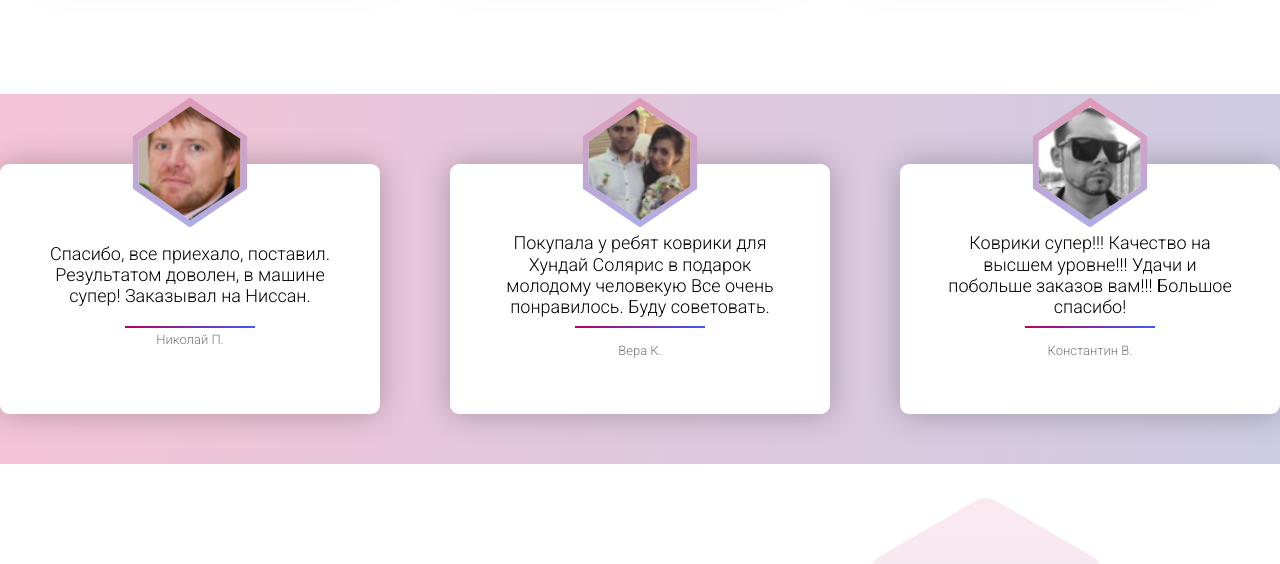
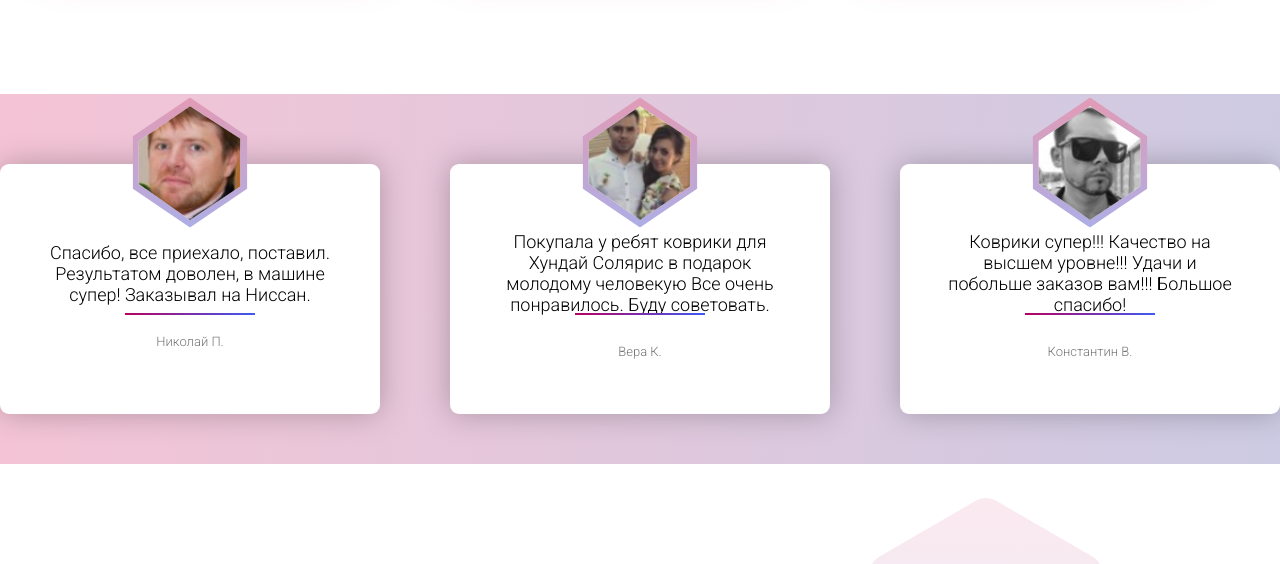
Before and after one commit to KiraKnightley/evarugs, a plain HTML site: page index.html in a window 1280 px wide. Shown: the part 1465-2029 px from the top of the page. Drawn offline with Linux system fonts and the light colour scheme.

Commit message:
fix style

```diff
--- a/style.css
+++ b/style.css
@@ -218,7 +218,7 @@ h1, h2, h3, h4, h5, h6{
 }
 .review__slide-name{
     color: #767676;
-    padding-top: 2.7rem;
+    padding-top: 3rem;
     font-weight: 300;
     font-size: 1.3rem;
     line-height: 115%;
@@ -229,7 +229,7 @@ h1, h2, h3, h4, h5, h6{
     height: .2rem;
     width: 13rem;
     position: absolute;
-    top: 65%;
+    top: 60%;
     left: 50%;
     transform: translate(-50%, -50%);
     background: linear-gradient(90deg, rgba(185, 1, 96, 1) 0%, rgba(61, 91, 245, 1) 100%);
```
